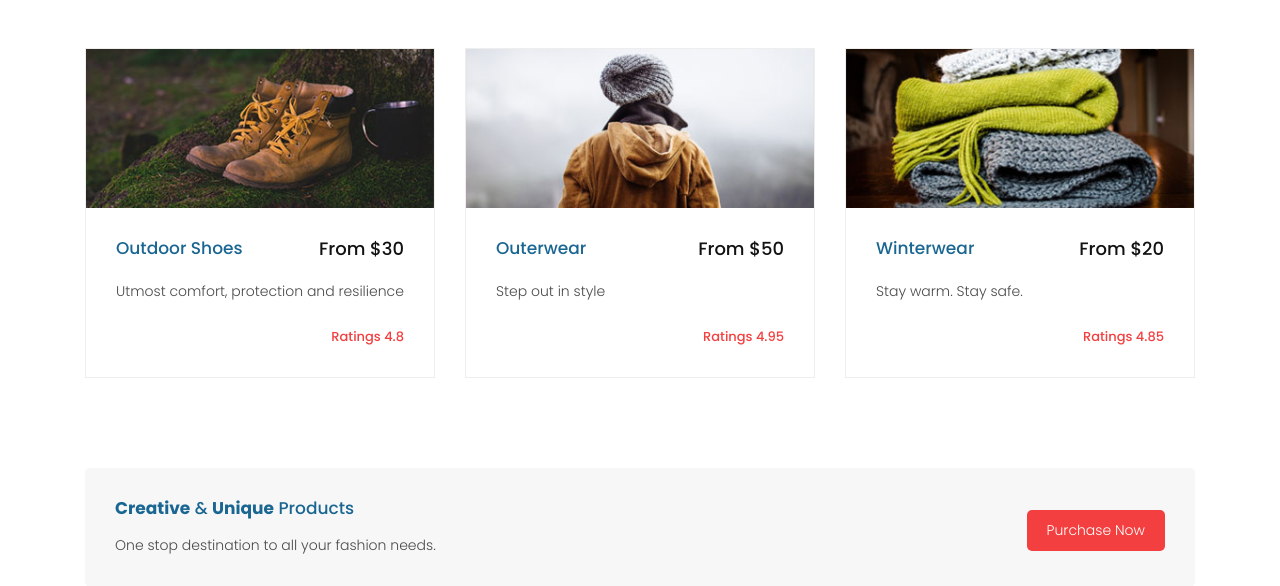
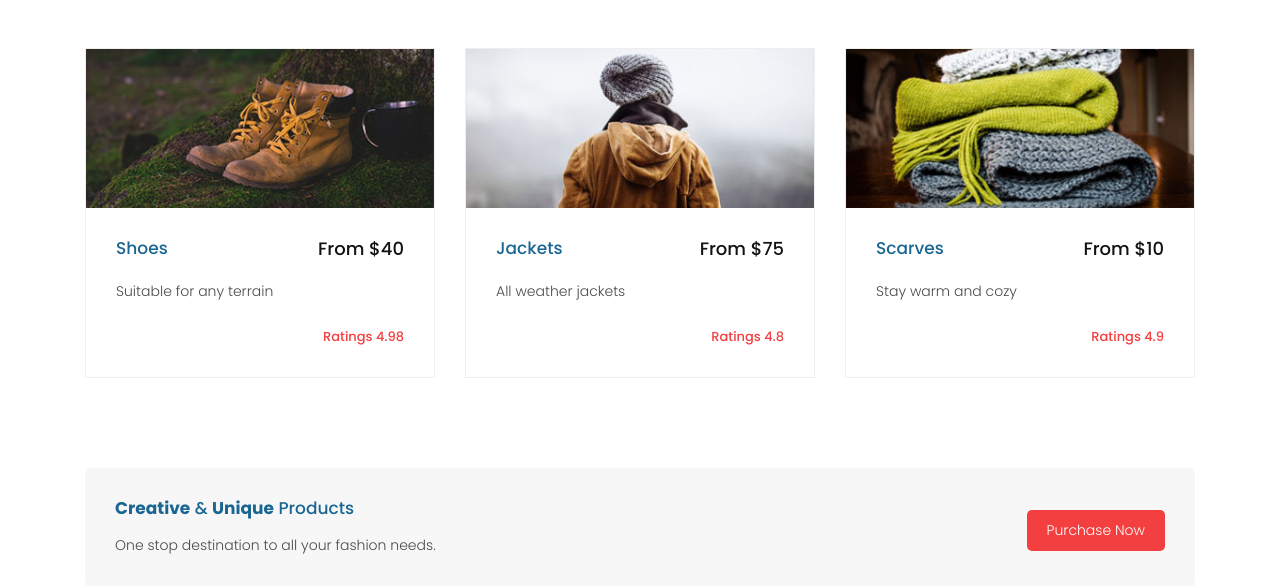
Before and after one commit to iagam/django-project, a Django app: page / in a window 1280 px wide. Shown: the part 842-1428 px from the top of the page. Run offline with Django 4.2, Linux system fonts and the light colour scheme; some libraries are stand-ins or nearby versions.

Commit message:
Modify home for dynamic content

```diff
--- a/pydjango/templates/index.html
+++ b/pydjango/templates/index.html
@@ -1,4 +1,6 @@
 {% load static %}
+
+{% static 'assets/images' as baseURL %}
 <!DOCTYPE html>
 <html lang="en">
 
@@ -103,48 +105,24 @@ https://templatemo.com/tm-546-sixteen-clothing
             <h2>New Arrivals</h2>
           </div>
         </div>
+        <!-- PRODUCT -->
+        {% for product in products %}
         <div class="col-md-4">
           <div class="product-item">
-            <a href="#"><img src="{% static 'assets/images/product_01.jpg' %}" alt=""></a>
+            <a href="#"><img src="{{baseURL}}/{{product.img}}" alt=""></a>
             <div class="down-content">
               <a href="#">
-                <h4>Outdoor Shoes</h4>
+                <h4>{{product.name}}</h4>
               </a>
-              <h6>From $30</h6>
-              <p>Utmost comfort, protection and resilience</p>
+              <h6>From ${{product.price}}</h6>
+              <p>{{product.desc}}</p>
               <br>
-              <span>Ratings 4.8</span>
+              <span>Ratings {{product.rating}}</span>
             </div>
           </div>
         </div>
-        <div class="col-md-4">
-          <div class="product-item">
-            <a href="#"><img src="{% static 'assets/images/product_02.jpg' %}" alt=""></a>
-            <div class="down-content">
-              <a href="#">
-                <h4>Outerwear</h4>
-              </a>
-              <h6>From $50</h6>
-              <p>Step out in style</p>
-              <br>
-              <span>Ratings 4.95</span>
-            </div>
-          </div>
-        </div>
-        <div class="col-md-4">
-          <div class="product-item">
-            <a href="#"><img src="{% static 'assets/images/product_03.jpg' %}" alt=""></a>
-            <div class="down-content">
-              <a href="#">
-                <h4>Winterwear</h4>
-              </a>
-              <h6>From $20</h6>
-              <p>Stay warm. Stay safe.</p>
-              <br>
-              <span>Ratings 4.85</span>
-            </div>
-          </div>
-        </div>
+        {% endfor %}
+        <!-- PRODUCT -->
       </div>
     </div>
   </div>
```
